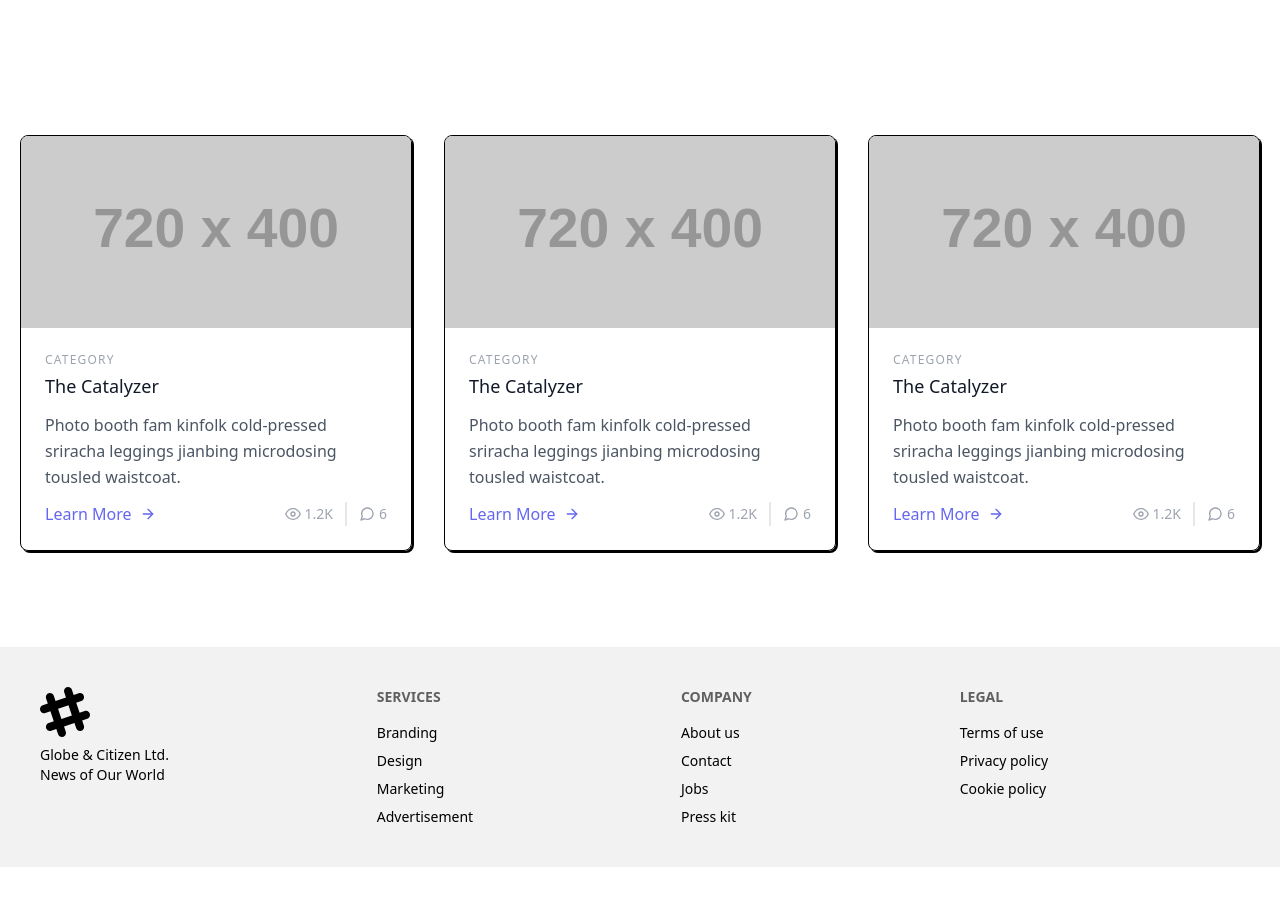
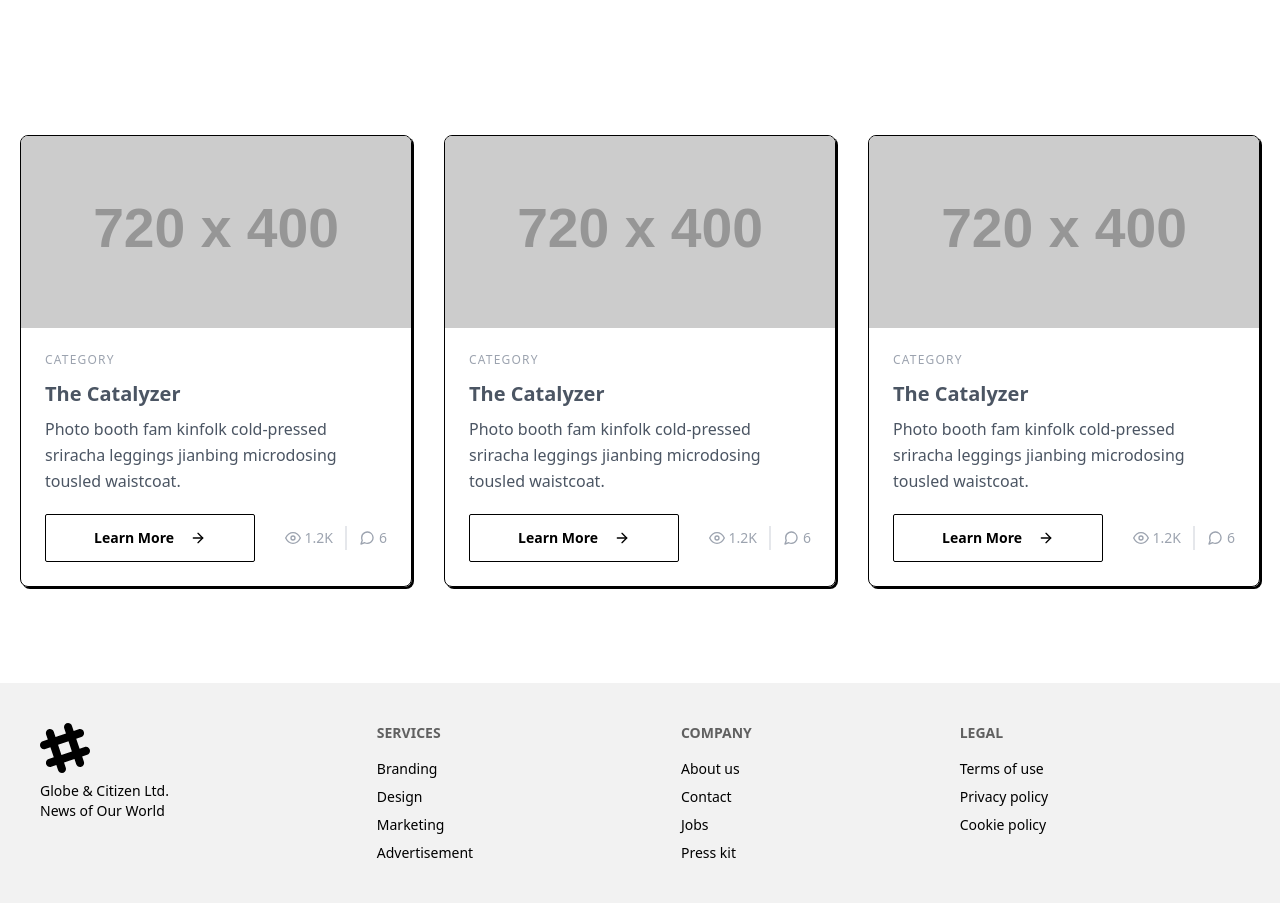
Before and after one commit to globe-and-citizen/gc-web, a Vue app: page / in a window 1280 px wide. Shown: the part 4120-5023 px from the top of the page. Before the commit the page ends 4987 px from the top, so only its background shows below. Built offline with nearby package versions, Linux system fonts and the light colour scheme; the HTML template or start-up script is replaced by a standard one.

Commit message:
feat: article card style

```diff
--- a/src/components/ArticleCard.vue
+++ b/src/components/ArticleCard.vue
@@ -1,7 +1,7 @@
 <template>
   <div class="p-4 md:w-1/3">
     <div
-      class="h-full border border-black rounded-lg overflow-hidden"
+      class="card border border-black rounded-lg overflow-hidden"
       style="box-shadow: 2px 2px 0 0 #000"
     >
       <img
@@ -9,16 +9,16 @@
         :src="article.image"
         alt="blog"
       />
-      <div class="p-6">
-        <h2 class="tracking-widest text-xs title-font font-medium text-gray-400 mb-1">
+      <div class="p-6 card-body">
+        <p class="tracking-widest text-xs title-font font-medium text-gray-400 mb-1">
           {{ article.category }}
-        </h2>
-        <h1 class="title-font text-lg font-medium text-gray-900 mb-3">{{ article.title }}</h1>
+        </p>
+        <h3 class="card-title">{{ article.title }}</h3>
         <p class="leading-relaxed mb-3">
           {{ article.description }}
         </p>
         <div class="flex items-center flex-wrap">
-          <a class="text-indigo-500 inline-flex items-center md:mb-2 lg:mb-0"
+          <a class="btn btn-outline"
             >Learn More
             <svg
               class="w-4 h-4 ml-2"
```
